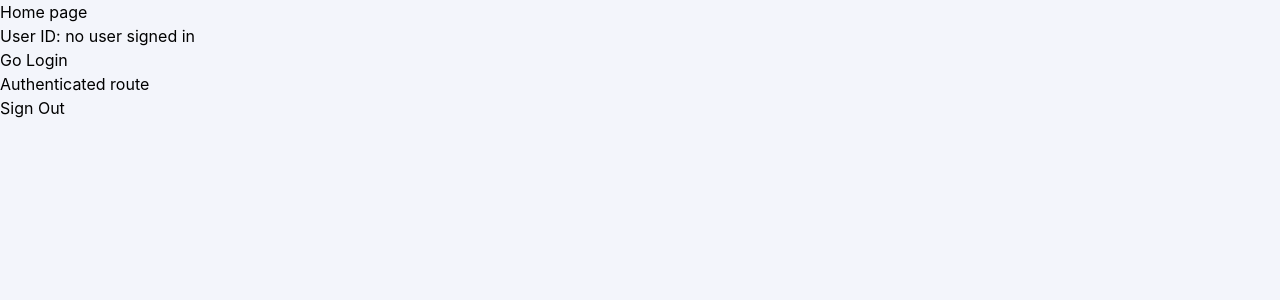
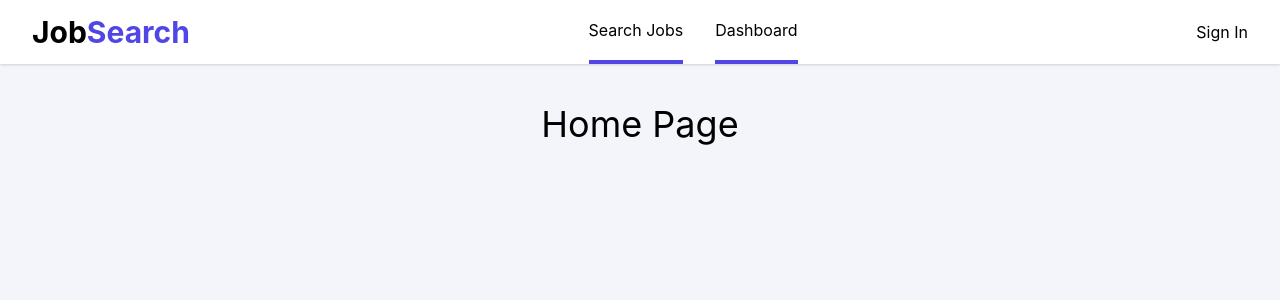
Before and after one commit to JacobwBruce/job-search-web-app, a Next.js app: page / in a window 1280 px wide. Shown: the top 300 px of the page. Built offline with nearby package versions, Linux system fonts and the light colour scheme; no server answers.

Commit message:
Homepage cleanup

```diff
--- a/pages/index.tsx
+++ b/pages/index.tsx
@@ -1,23 +1,13 @@
-import { useAuth } from '@/lib/auth';
 import React from 'react';
-import Link from 'next/link';
-import firebase from 'firebase/app';
-import 'firebase/auth';
+import Header from '@/components/header';
 
 export default function Home() {
-    const { user } = useAuth();
-    console.log(user);
     return (
-        <div>
-            <h1>Home page</h1>
-            <p>{`User ID: ${user ? user.uid : 'no user signed in'} `}</p>
+        <>
+            <Header />
             <div>
-                <Link href='/login'>Go Login</Link>
+                <h1 className='text-4xl mt-10 text-center'>Home Page</h1>
             </div>
-            <div>
-                <Link href='/authenticated'>Authenticated route</Link>
-            </div>
-            <button onClick={async () => firebase.auth().signOut()}>Sign Out</button>
-        </div>
+        </>
     );
 }
```
